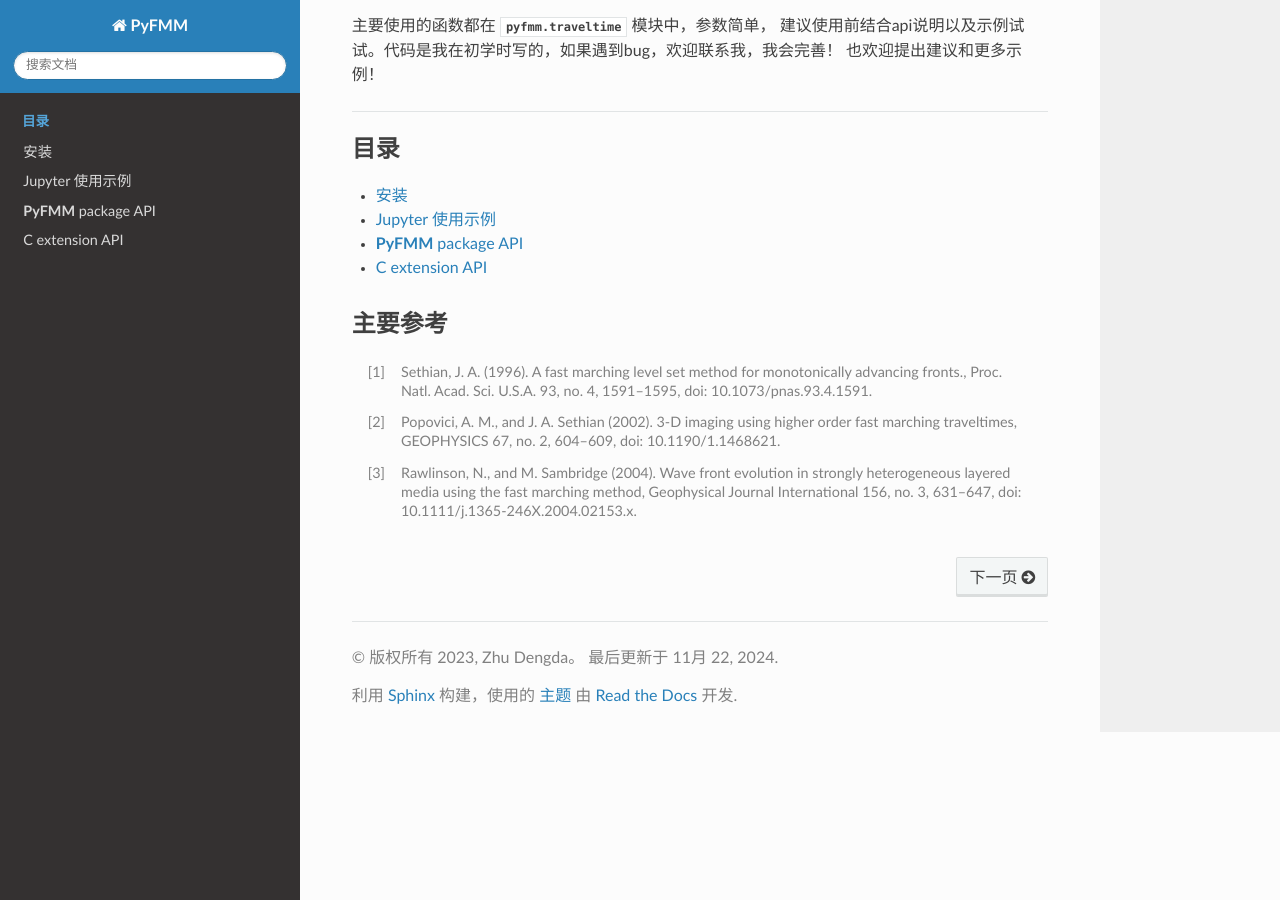
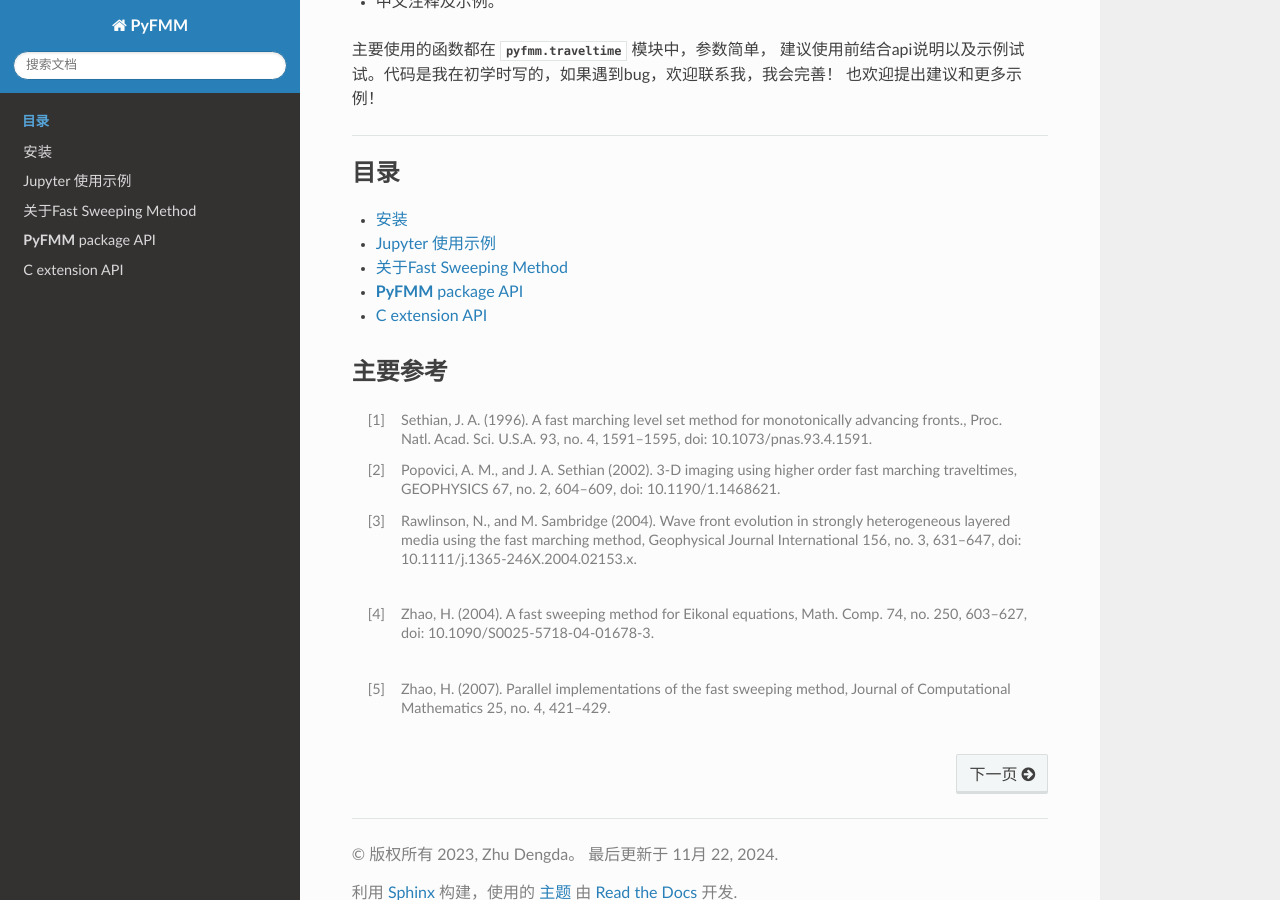
Before and after one commit to Dengda98/PyFMM, a Sphinx documentation site: the page built from docs/source/index.rst, in a window 1280 px wide and 900 px high, scrolled down 1683 px. Built offline with Sphinx 7.4.7 and the Read the Docs theme 3.1.0, drawn with Linux system fonts in a browser that asks for light colours; pages that are not in the unit, such as notebooks, are missing from menus; some of the changed text lies outside the part shown.

```diff
--- /dev/null
+++ b/docs/source/API/C_extension/include/fsm.rst
@@ -0,0 +1,5 @@
+fsm.h
+--------------------------
+
+.. doxygenfile:: fsm.h
+    :project: h_PyFMM
--- a/docs/source/API/h_pyfmm_api.rst
+++ b/docs/source/API/h_pyfmm_api.rst
@@ -8,6 +8,7 @@ C extension API
    C_extension/include/const
    C_extension/include/coord
    C_extension/include/diff
+   C_extension/include/fsm
    C_extension/include/fmm
    C_extension/include/heapsort
    C_extension/include/index
--- a/docs/source/API/pyfmm_api.rst
+++ b/docs/source/API/pyfmm_api.rst
@@ -5,5 +5,6 @@
    :maxdepth: 2
 
 
+   pyfmm/_version
    pyfmm/traveltime
    pyfmm/c_interfaces
--- a/docs/source/index.rst
+++ b/docs/source/index.rst
@@ -19,8 +19,8 @@
 -----------------------------------------------------------
 
 
-**PyFMM** ： 基于Fast Marching Method求解程函方程 :math:`|\nabla T|^2 = s^2` 的程序包。
-代码根据 :ref:`主要参考 <main_ref>` 中详述的原理进行实现。
+**PyFMM** ： 基于 **Fast Marching/Sweeping Method** 求解程函方程 :math:`|\nabla T|^2 = s^2` 的程序包。
+代码根据 :ref:`主要参考 <main_ref>` 中详述的原理进行实现，其中 **Fast Sweeping 及其并行方法** 基于 :ref:`(Zhao, 2004) <zhao_2004>` 和 :ref:`(Zhao, 2007) <zhao_2007>`
 
 我主要使用该代码计算地震波从震源出发在复杂介质中传播形成的初至波走时场，
 并使用梯度下降获得满足费马原理的射线路径，故代码中的一些术语偏专业性。
@@ -98,3 +99,13 @@
 .. [3] Rawlinson, N., and M. Sambridge (2004). Wave front evolution in
        strongly heterogeneous layered media using the fast marching method,
        Geophysical Journal International 156, no. 3, 631–647, doi: 10.1111/j.1365-246X.2004.02153.x.
+
+.. _zhao_2004:
+
+.. [4] Zhao, H. (2004). A fast sweeping method for Eikonal equations,
+       Math. Comp. 74, no. 250, 603–627, doi: 10.1090/S0025-5718-04-01678-3.
+
+.. _zhao_2007:
+
+.. [5] Zhao, H. (2007). Parallel implementations of the fast sweeping method,
+       Journal of Computational Mathematics 25, no. 4, 421–429.
--- a/docs/source/jupyter_examples.rst
+++ b/docs/source/jupyter_examples.rst
@@ -7,7 +7,7 @@ Jupyter 使用示例
 
 -----------------------------------------------------------
 
-以下示例的 *.ipynb* 文件 可在 `链接 <https://github.com/Dengda98/PyFMM/tree/main/docs/source/examples>`_ 中下载。
+以下示例的 :code:`.ipynb` 文件 可在 `链接 <https://github.com/Dengda98/PyFMM/tree/main/docs/source/examples>`_ 中下载。
 更多示例有待补充。
 
 
--- a/pyfmm/_version.py
+++ b/pyfmm/_version.py
@@ -1 +1,2 @@
 __version__ = '0.3.0'
+'''PyFMM版本号'''
--- a/setup.py
+++ b/setup.py
@@ -27,7 +27,6 @@ class Install(install_orig):
 class Develop(develop_orig):
     def run(self):
         self.run_command('build')
-        print("------------------------ start")
         super().run()
 
 
@@ -45,7 +44,7 @@ def read_readme():
 setup(
     name='pyfmm-kit',
     version=read_version(),
-    description='A C/Python package for solving eikonal equation using Fast Marching Method',
+    description='A C/Python package for solving eikonal equation using Fast Marching/Sweeping Method',
     author='Zhu Dengda',
     author_email='zhudengda@mail.iggcas.ac.cn',
     long_description=read_readme(),
```
Also changed, not shown: other parts of docs/source/index.rst (+1 -0 lines), README.md (+2 -1 lines), docs/source/about_FSM.rst (added, +66 -0 lines), docs/source/install.rst (+8 -1 lines), docs/source/examples/01_uniform.ipynb, docs/source/examples/01_uniform_spherical.ipynb, 2 other files.
